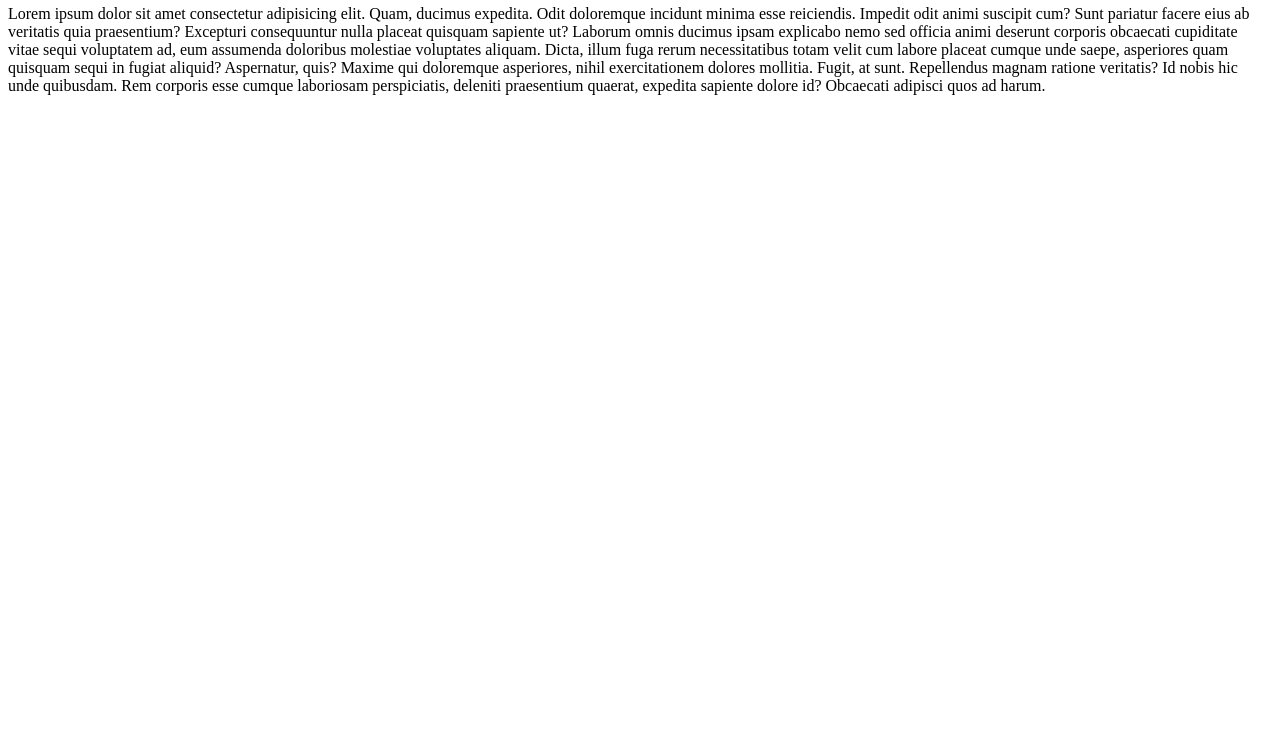
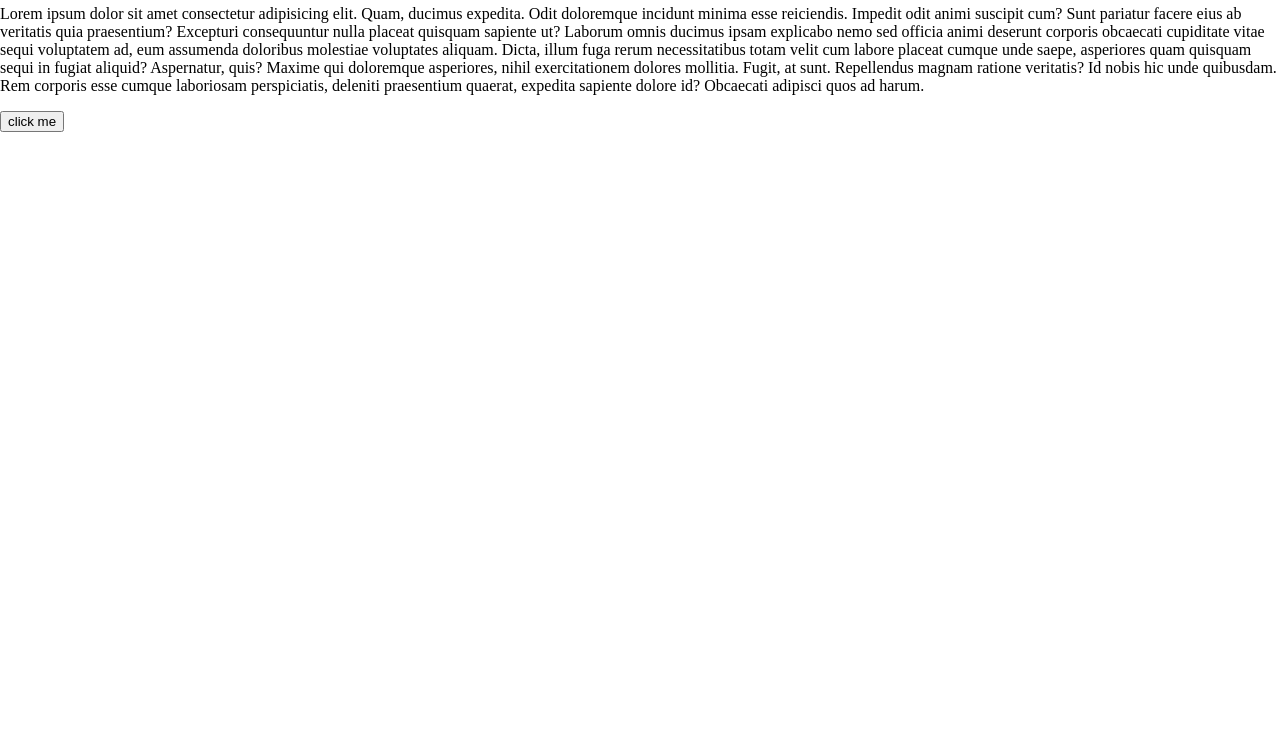
Before and after one commit to Mahenoor76/Learning-git, a plain HTML site: page index.html in a window 1280 px wide. Shown: the part 62-800 px from the top of the page. Drawn offline with Linux system fonts and the light colour scheme.

Commit message:
LInk css file & add some basic styling

```diff
--- a/index.html
+++ b/index.html
@@ -4,6 +4,7 @@
     <meta charset="UTF-8">
     <meta name="viewport" content="width=device-width, initial-scale=1.0">
     <title>Git & Github</title>
+    <link rel="stylesheet" href="style.css">
 </head>
 <body>
     <h2>Learning git</h2>
@@ -13,5 +14,6 @@
     Fugit, at sunt. Repellendus magnam ratione veritatis? Id nobis hic unde quibusdam. Rem corporis esse cumque laboriosam perspiciatis, deleniti praesentium quaerat, expedita sapiente dolore id? Obcaecati adipisci quos ad harum.
 
    </p>
+   <button>click me</button>
 </body>
 </html>
--- a/style.css
+++ b/style.css
@@ -0,0 +1,5 @@
+body{
+    margin: 0px;
+    padding:0px;
+    box-sizing: border-box;
+}
```
